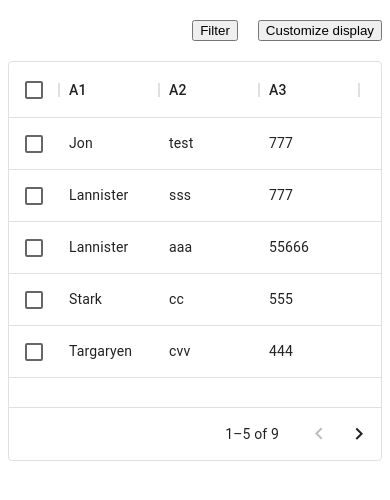
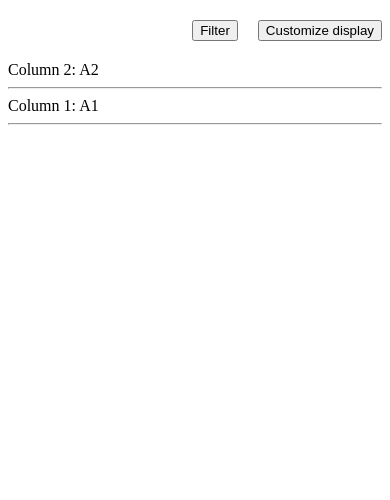
Before and after one commit to omarsalem7/stella, a React (Vite) app: page /route1 in a window 390 px wide. Shown: the top 500 px of the page. Built offline with nearby package versions, Linux system fonts and the light colour scheme.

Commit message:
Add mobile view for route1

```diff
--- a/src/data/route1.ts
+++ b/src/data/route1.ts
@@ -12,10 +12,4 @@ export const rows = [
   { id: 1, A1: 'Jon', A2: 'test', A3: '777' },
   { id: 2, A1: 'Lannister', A2: 'sss', A3: '777' },
   { id: 3, A1: 'Lannister', A2: 'aaa', A3: '55666' },
-  { id: 4, A1: 'Stark', A2: 'cc', A3: '555' },
-  { id: 5, A1: 'Targaryen', A2: 'cvv', A3: '444' },
-  { id: 6, A1: 'Melisandre', A2: 'bbb', A3: '333' },
-  { id: 7, A1: 'Clifford', A2: 'ggg', A3: '333' },
-  { id: 8, A1: 'Frances', A2: 'ttt', A3: '333' },
-  { id: 9, A1: 'Roxie', A2: 'yyy', A3: '222' },
 ];
--- a/src/index.css
+++ b/src/index.css
@@ -5,3 +5,18 @@
 .links a {
   padding: 0 20px;
 }
+
+.mobile {
+  display: flex;
+  flex-direction: column-reverse;
+}
+
+.mobile div:nth-child(3) {
+  display: none;
+}
+
+@media (max-width: 481px) {
+  .desktop {
+    display: none;
+  }
+}
--- a/src/shared/header.tsx
+++ b/src/shared/header.tsx
@@ -65,7 +65,7 @@ const Header = ({ handleFilters }: HeaderPropType) => {
           />
           <label htmlFor="checkbox_id">Save for later</label>
           <div>
-            <Button>Reset</Button>
+            <Button onClick={() => handleFilters(columns)}>Reset</Button>
             <Button onClick={() => handleFilters(filterColumns(multiChecks))}>
               Apply
             </Button>
--- a/src/shared/table.tsx
+++ b/src/shared/table.tsx
@@ -1,3 +1,4 @@
+import { useEffect } from 'react';
 import Box from '@mui/material/Box';
 import { DataGrid } from '@mui/x-data-grid';
 import { rows } from '../data/route1';
@@ -5,16 +6,28 @@ import { FilterInputProps } from './filter.types';
 
 export default function Table({ columns }: FilterInputProps) {
   return (
+    <>
+      <div className="mobile">
+        {columns.map((col, index) => (
+          <div key={Math.random() * 100}>
+            Column {index + 1}: {col.field}
+            <hr />
+          </div>
+        ))}
+      </div>
+      {window.innerWidth >= 640 && (
         <Box sx={{ height: 400, width: '100%' }}>
           <DataGrid
             rows={rows}
             columns={columns}
-        pageSize={5}
-        rowsPerPageOptions={[5]}
+            pageSize={3}
+            rowsPerPageOptions={[3]}
             checkboxSelection
             disableSelectionOnClick
             experimentalFeatures={{ newEditingApi: true }}
           />
         </Box>
+      )}
+    </>
   );
 }
```
Lines whose indentation alone changed are shown as unchanged.
